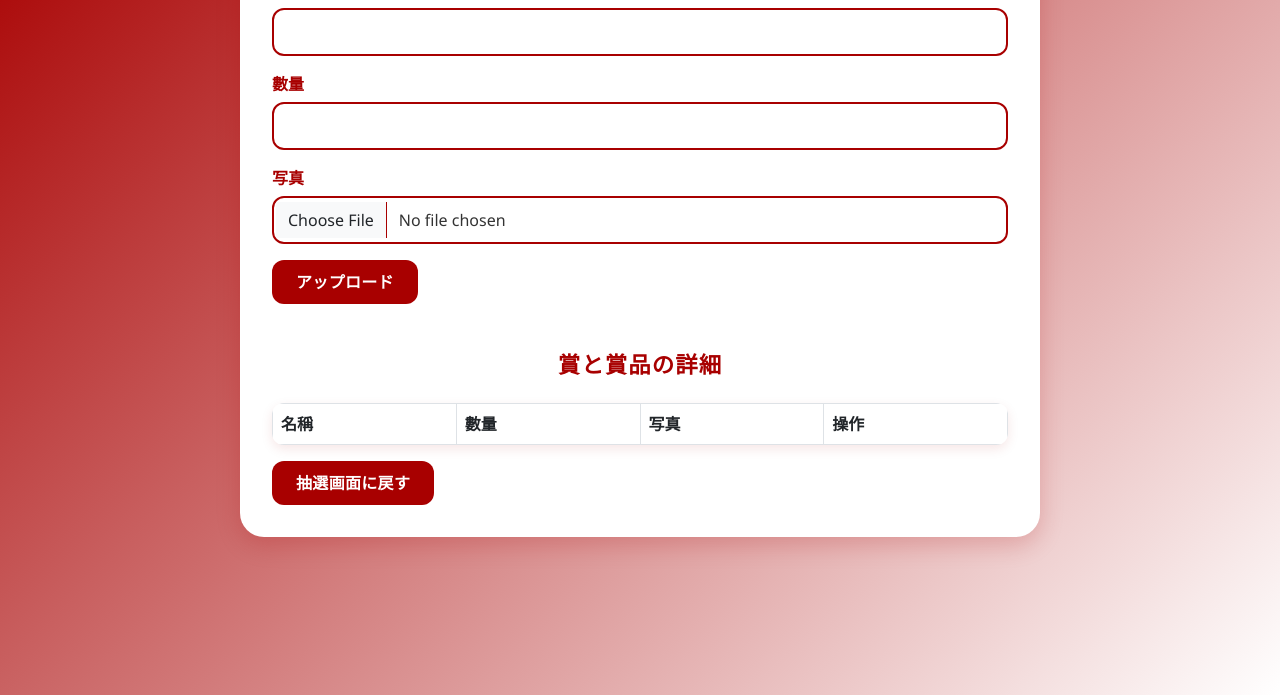
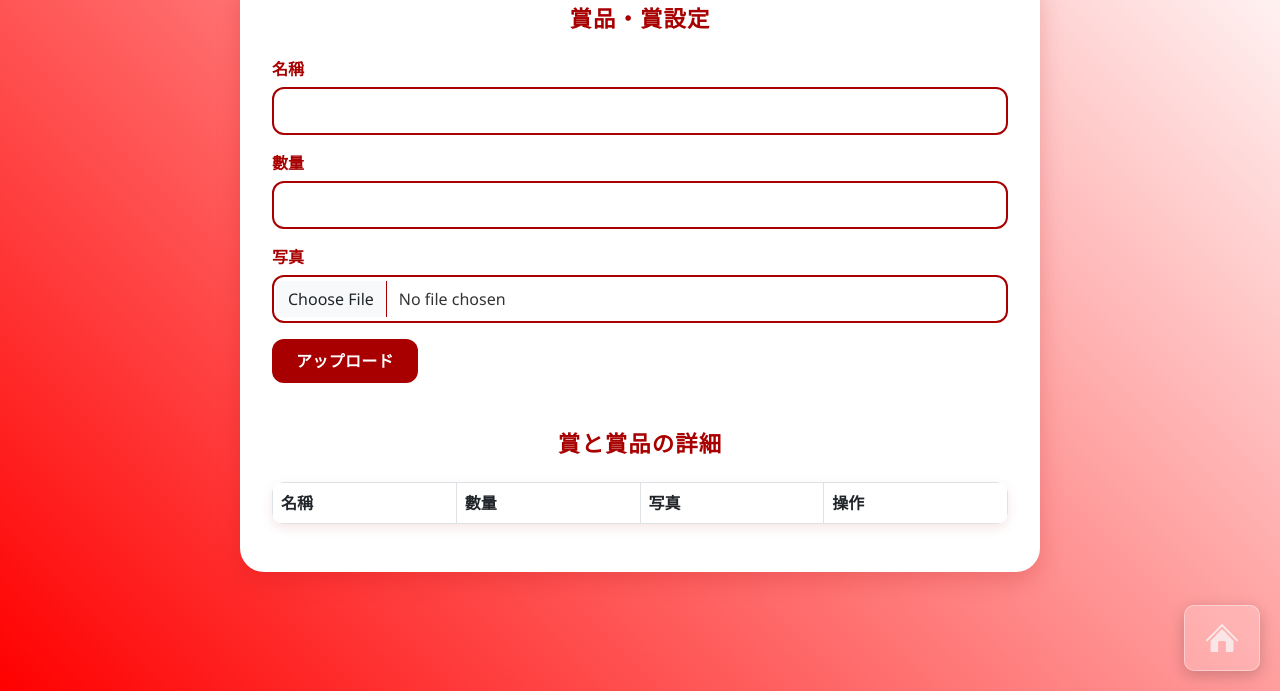
Before and after one commit to yso-kaeri/Lotto_brightstar_frontend, an Electron app: page renderer/html/settingPage.html in a window 1280 px wide. Shown: the part 109-804 px from the top of the page. Drawn offline with nearby package versions, Linux system fonts and the light colour scheme; no server answers.

Commit message:
settingPage 按鈕樣式

```diff
--- a/renderer/css/settingPage.css
+++ b/renderer/css/settingPage.css
@@ -2,12 +2,18 @@
 /* 全体背景：赤白グラデーション背景 */
 /* ======================================== */
 body {
-    min-height: 100vh;
-    margin: 0;
-    padding: 0;
-    font-family: 'Segoe UI', 'Microsoft YaHei', Arial, sans-serif;
-    background: linear-gradient(135deg, #a80000 0%, #ffffff 100%);
-}
+     background:
+        linear-gradient(
+            45deg, /* 紅白漸變底色的角度 */
+            #FF0000 0%,
+            #FFFFFF 100%
+        );
+     min-height: 100vh;
+     font-family: 'Segoe UI', 'Microsoft YaHei', Arial, sans-serif;
+     display: flex;
+     justify-content: center;
+     align-items: center;
+ }
 
 /* ======================================== */
 /* 包裹容器：白底红影、圆角一致 */
@@ -72,7 +78,7 @@ input[type="text"]:focus, input[type="number"]:focus, input[type="file"]:focus {
 /* ======================================== */
 /* 按钮（红底白字、hover加深） */
 /* ======================================== */
-button, .btn-primary, input[type="button"] {
+.btn-primary, input[type="button"] {
     background: #a80000;
     color: #ffffff;
     font-size: 1rem;
@@ -91,7 +97,52 @@ button:hover, .btn-primary:hover, input[type="button"]:hover {
 }
 
 /* ======================================== */
-/* 表格：白底红字，统一圆角阴影 */
+/* 右下角返回按钮样式 (从 winnersPage.css 复制并调整) */
+/* ======================================== */
+.bottom-right-buttons {
+    position: fixed;
+    bottom: 20px; /* Adjust as needed */
+    right: 20px; /* Adjust as needed */
+    display: flex;
+    gap: 10px; /* Space between buttons */
+    padding: 10px 15px;
+    background-color: rgba(255, 255, 255, 0.2); /* Semi-transparent background */
+    border: 1px solid rgba(255, 255, 255, 0.4);
+    border-radius: 10px;
+    box-shadow: 0 4px 15px rgba(0, 0, 0, 0.2);
+    backdrop-filter: blur(5px); /* Optional: for a frosted glass effect */
+    -webkit-backdrop-filter: blur(5px); /* For Safari */
+    z-index: 99; /* Ensure it's above other content */
+}
+
+#backMainPage {
+    width: 44px;
+    height: 44px;
+    display: flex;
+    align-items: center;
+    justify-content: center;
+    border-radius: 8px;
+    background: none;
+    border: none;
+    cursor: pointer;
+    color: #FFFFFF; /* Changed to white */
+    transition: transform 0.2s ease-in-out, box-shadow 0.2s ease-in-out;
+    z-index: 9999; /* High z-index */
+}
+
+#backMainPage img {
+    max-width: 100%;
+    max-height: 100%;
+    object-fit: contain;
+}
+
+#backMainPage:hover {
+    transform: translateY(-3px);
+    box-shadow: 0 4px 8px rgba(0, 0, 0, 0.3);
+}
+
+/* ======================================== */
+/* 表格：白底红字、统一圆角阴影 */
 /* ======================================== */
 table {
     width: 100%;
--- a/renderer/html/settingPage.html
+++ b/renderer/html/settingPage.html
@@ -60,7 +60,11 @@
 
 	</table>
 
-	<button class="btn btn-primary" id="backMainPage">抽選画面に戻す</button>
+	<div class="bottom-right-buttons">
+    <button id="backMainPage" title="ホーム">
+    <img src="../img/home.jpg" alt="主頁">
+  </button>
+  </div>
 
 
 
```
